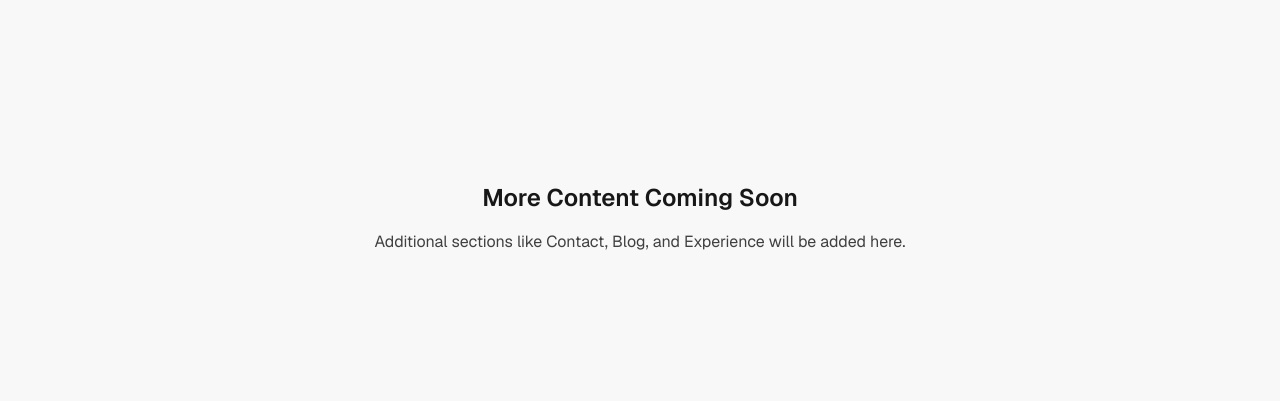
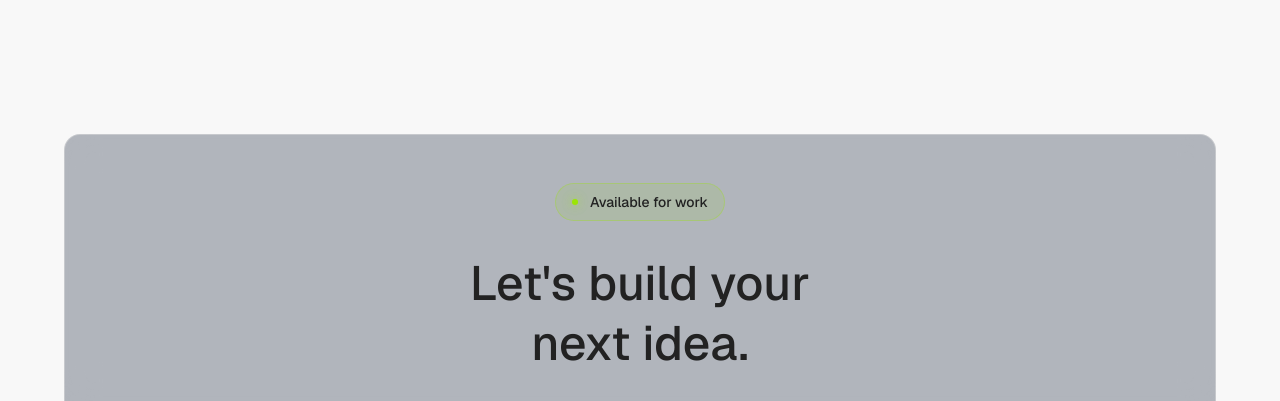
Before and after one commit to MikeTemi/michael-portfolio, a Next.js app: page / in a window 1280 px wide. Shown: the part 2399-2800 px from the top of the page. Before the commit the page ends 2765 px from the top, so only its background shows below. Built offline with nearby package versions, Linux system fonts and the light colour scheme.

Commit message:
Remove additional scroll testing content and reposition Footer component in Home layout

```diff
--- a/src/app/page.tsx
+++ b/src/app/page.tsx
@@ -1,6 +1,7 @@
 import Hero from '@/components/Hero';
 import About from '@/components/About';
 import Projects from '@/components/Projects';
+import Footer from '@/components/Footer';
 
 export default function Home() {
   return (
@@ -14,19 +15,8 @@ export default function Home() {
       {/* Projects Section */}
       <Projects />
 
-      {/* Additional content for scroll testing */}
-      <div className="pt-20 pb-20">
-        <div className="p-8 max-w-4xl mx-auto">
-          <section className="text-center">
-            <h2 className="text-2xl font-semibold text-neutral-900 dark:text-neutral-200 mb-4">
-              More Content Coming Soon
-            </h2>
-            <p className="text-neutral-700 dark:text-neutral-400">
-              Additional sections like Contact, Blog, and Experience will be added here.
-            </p>
-          </section>
-        </div>
-      </div>
+      {/* Footer Section */}
+      <Footer />
     </div>
   );
 }
```
